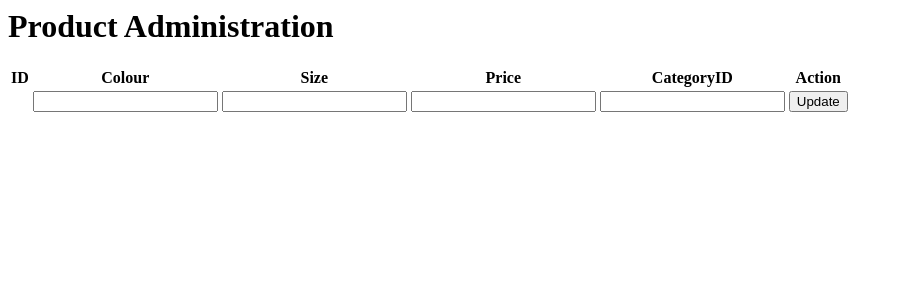
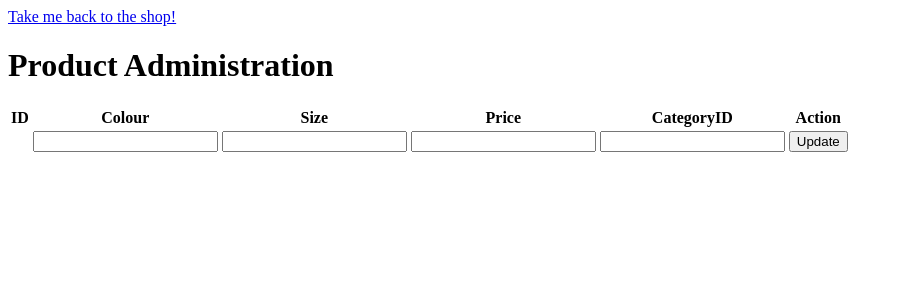
Before and after one commit to Soppatorsk/sinus, a PHP site: page /admin.php in a window 1280 px wide. Shown: the top 300 px of the page, without its empty margins (0-903 px from the left). Run offline with PHP 8.4, Linux system fonts and the light colour scheme; tables that the repository leaves empty or names only in its code hold one stand-in row (values such as "Sample post"); data that the repository does not hold is empty.

Commit message:
Update admin.php

```diff
--- a/admin.php
+++ b/admin.php
@@ -57,6 +57,7 @@ mysqli_close($conn);
 <html>
 <head>
     <title>Product Administration</title>
+    <a href="shop.php">Take me back to the shop!</a>
 </head>
 <body>
     <h1>Product Administration</h1>
```
